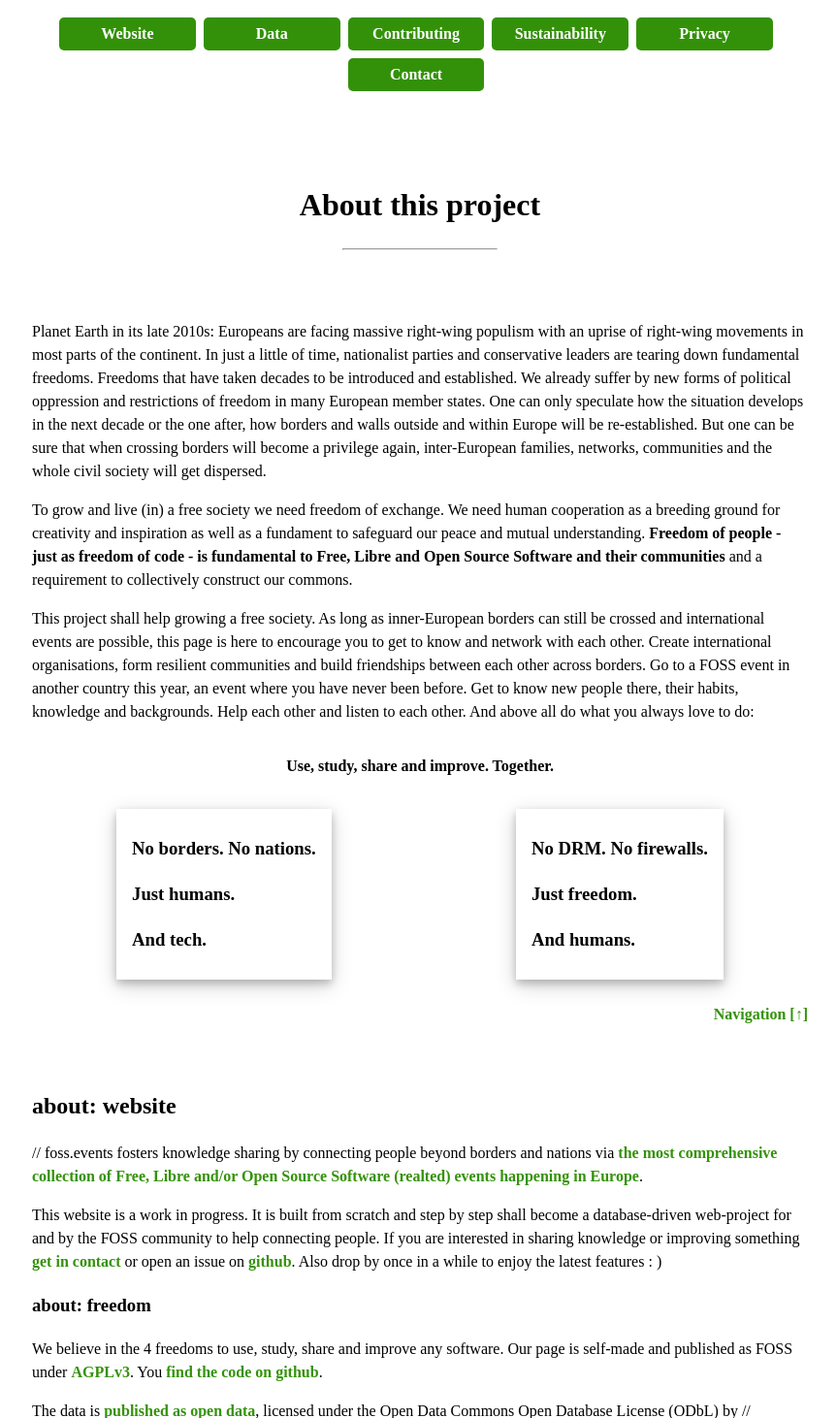
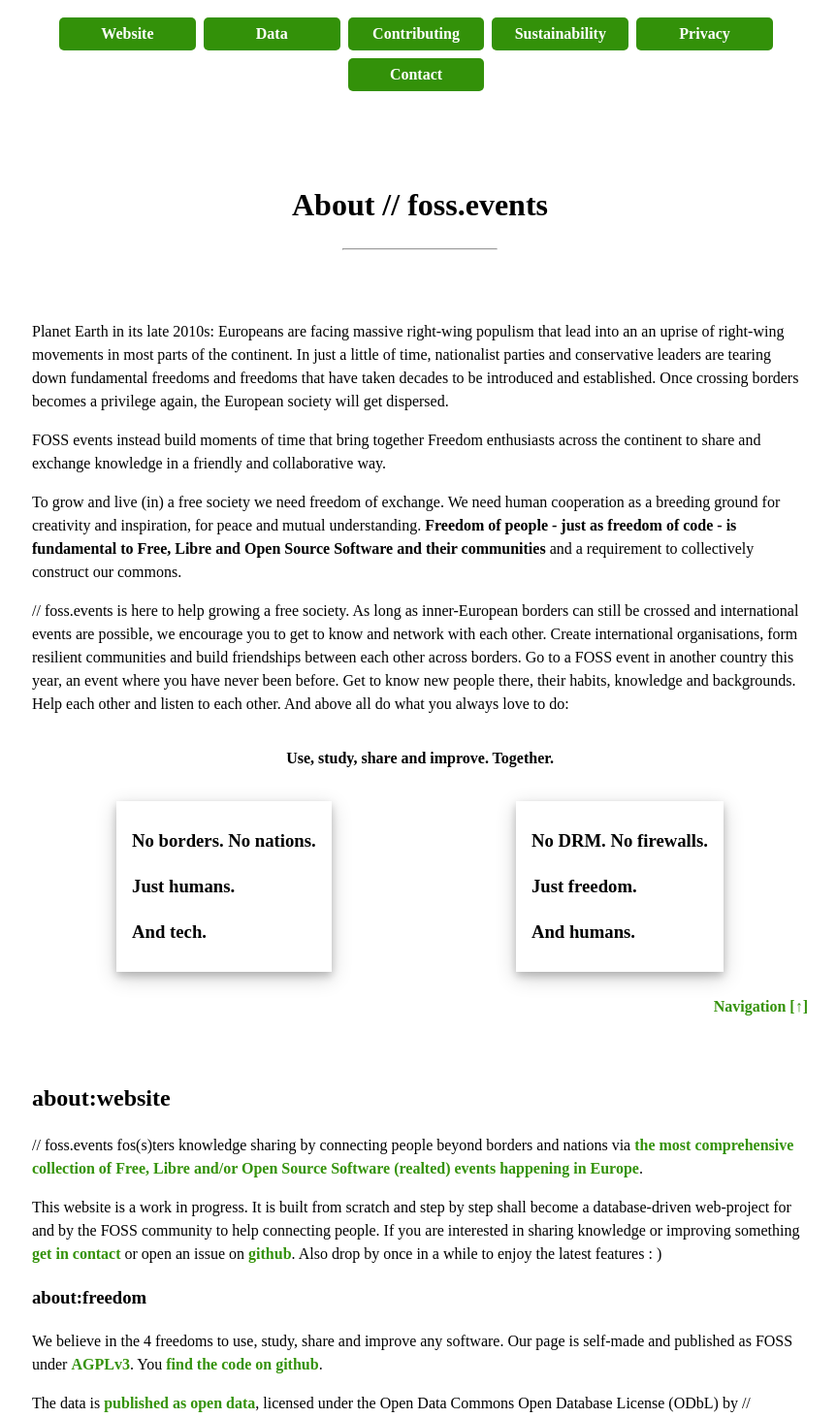
Before and after one commit to foss-events/website, a Python web app: template src/templates/about.html in a window 1280 px wide. Shown: the part 275-1737 px from the top of the page at 97% size, without its empty margins (207-1070 px from the left). Run offline with Jinja, Linux system fonts and the light colour scheme; the template is opened without the code that fills it, so the values that code supplies are empty.

Commit message:
updated header and introduction

```diff
--- a/src/templates/about.html
+++ b/src/templates/about.html
@@ -6,29 +6,29 @@
 
     <meta name="viewport" content="width=device-width, initial-scale=1">
     <meta charset="UTF-8">
-    <meta name="description" content="A collection of FOSS events in Europe"/>
+    <meta name="description" content="About the most comprehensive collection of FOSS events in Europe"/>
     <meta name="keywords"
-          content="Free Software,FOSS,FLOSS,Software Libre, Open Source,Events,Camp,Conferences,Collection,Europe,Unity,Diversity,about,contact,contribute,sustainability,criteria"/>
+          content="Free Software,FOSS,FLOSS,Software Libre, Open Source,Events,Camp,Conferences,Collection,Europe,Unity,Diversity,about,contact,contribute,sustainability,criteria,open data,privacy"/>
 
     <!-- Open Graph meta-data (e.g. Facebook) -->
     <meta property="og:title" content="// foss.events"/>
     <meta property="og:url" content="https://foss.events/about"/>
     <meta property="og:image" content="https://foss.events/img/logo.png"/>
-    <meta property="og:description" content="More about // foss.events, a collection of FOSS events in Europe"/>
+    <meta property="og:description" content="About // foss.events, the most comprehensive collection of FOSS events in Europe"/>
     <meta property="og:locale" content="en"/>
 
     <!-- Twitter meta-data -->
     <meta name="twitter:card" content="summary_large_image"/>
     <meta name="twitter:site" content="@FOSS_events"/>
     <meta name="twitter:title" content="// foss.events"/>
-    <meta name="twitter:description" content="More about // foss.events, a collection of FOSS events in Europe"/>
+    <meta name="twitter:description" content="About // foss.events, the most comprehensive collection of FOSS events in Europe"/>
     <meta name="twitter:image" content="https://foss.events/img/logo.png"/>
     <meta name="twitter:creator" content="@FOSS_events"/>
 
     <link rel="icon" href="/favicon.ico" type="image/x-icon">
     <link rel="stylesheet" type="text/css" href="/styles/fossevents.css">
 
-    <title>// foss.events in Europe</title>
+    <title>About // foss.events</title>
 </head>
 
 <body>
@@ -49,36 +49,45 @@
     --><a href="#contact" class="about-nav__item">Contact</a>
 </p>
 
-<h1 id="project" class="topheading">About this project</h1>
+<h1 id="project" class="topheading">About // foss.events</h1>
 <div style="padding: 0 40% 3em 40%">
     <hr>
 </div>
 
 <section>
     <p>
-        Planet Earth in its late 2010s: Europeans are facing massive right-wing populism with an uprise of right-wing
-        movements in most parts of the continent. In just a little of time, nationalist parties and conservative leaders
-        are tearing down fundamental freedoms. Freedoms that have taken decades to be introduced and established. We
-        already suffer by new forms of political oppression and restrictions of freedom in many European member states.
-        One can only speculate how the situation develops in the next decade or the one after, how borders and walls
-        outside and within Europe will be re-established. But one can be sure that when crossing borders will become a
-        privilege again, inter-European families, networks, communities and the whole civil society will get dispersed.
+        Planet Earth in its late 2010s: Europeans are facing massive right-wing
+		populism that lead into an an uprise of right-wing movements in most parts of
+		the continent. In just a little of time, nationalist parties and conservative
+		leaders are tearing down fundamental freedoms and freedoms that have taken
+		decades to be introduced and established. Once crossing borders becomes
+		a privilege again, the European society will get dispersed.
     </p>
 
     <p>
-        To grow and live (in) a free society we need freedom of exchange. We need human cooperation as a breeding ground
-        for creativity and inspiration as well as a fundament to safeguard our peace and mutual understanding. <strong>Freedom
+		FOSS events instead build moments of time that bring together Freedom
+		enthusiasts across the continent to share and exchange knowledge in a friendly
+		and collaborative way.
+
+    </p>
+
+    <p>
+        To grow and live (in) a free society we need freedom of exchange. We need
+		human cooperation as a breeding ground for creativity and inspiration,
+		for peace and mutual understanding. <strong>Freedom
         of people - just as freedom of code - is fundamental to Free, Libre and Open Source Software and their
         communities</strong> and a requirement to collectively construct our commons.
     </p>
 
     <p>
-        This project shall help growing a free society. As long as inner-European borders can still be crossed and
-        international events are possible, this page is here to encourage you to get to know and network with each
-        other. Create international organisations, form resilient communities and build friendships between each other
-        across borders. Go to a FOSS event in another country this year, an event where you have never been before. Get
-        to know new people there, their habits, knowledge and backgrounds. Help each other and listen to each other. And
-        above all do what you always love to do:
+        // foss.events is here to help growing a free society. As long as
+		inner-European borders can still be crossed and international events are
+		possible, we encourage you to get to know and network with each other. Create
+		international organisations, form resilient communities and build friendships
+		between each other across borders. Go to a FOSS event in another country this
+		year, an event where you have never been before. Get to know new people there,
+		their habits, knowledge and backgrounds. Help each other and listen to each
+		other. And above all do what you always love to do:
     </p>
 
     <p class="about-four-freedoms">
@@ -107,10 +116,10 @@
 
 
 <section id="website" class="section">
-    <h2>about: website</h2>
+    <h2>about:website</h2>
 
     <p>
-         // foss.events fosters knowledge sharing by connecting people beyond borders and nations via <a href="/">the most comprehensive collection of Free, Libre and/or Open Source Software (realted) events happening in Europe</a>.
+         // foss.events fos(s)ters knowledge sharing by connecting people beyond borders and nations via <a href="/">the most comprehensive collection of Free, Libre and/or Open Source Software (realted) events happening in Europe</a>.
     </p>
 
     <p>
@@ -122,7 +131,7 @@
     </p>
 
 
-    <h3 id="freedom">about: freedom</h3>
+    <h3 id="freedom">about:freedom</h3>
 
     <p>
         We believe in the 4 freedoms to use, study, share and improve any software. Our page is self-made and published
@@ -133,7 +142,7 @@
     </p>
 
 
-    <h3 id="diversity">about: diversity</h3>
+    <h3 id="diversity">about:diversity</h3>
 
     <p>
         There are reasons and arguments why some people prefer FOSS over FLOSS or vice versa, why some refer to Open
@@ -160,7 +169,7 @@
 
 
 <section id="data" class="section">
-    <h2>about: data</h2>
+    <h2>about:data</h2>
 
     <p>
         All event-data on // foss.events is collected by hand or generously shared with us by an event-organiser. In
@@ -171,7 +180,7 @@
     </p>
 
 
-<h3 id="criteria">about: criteria</h3>
+<h3 id="criteria">about:criteria</h3>
 
     <p>
         // foss.events is all about collecting and spreading FOSS events in Europe. These are mainly conferences but can
@@ -194,7 +203,7 @@
         yet in our list, please contribute. [<a href="#contribute">&uarr;</a>]</p>
 
 
-    <h3 id="legend">about: legend</h3>
+    <h3 id="legend">about:legend</h3>
 
     <ul>
         <li>
@@ -270,7 +279,7 @@
         </li>
     </ul>
 
-    <h3 id="datalicense">about: license</h3>
+    <h3 id="datalicense">about:license</h3>
 
 <p>All data on https://foss.events is open data, licensed under the <a href="https://opendatacommons.org/licenses/odbl/">Open Data Commons Open Database License (ODbL)</a> by // foss.events.</p>
 
@@ -290,7 +299,7 @@
 
 
 <section id="contributing" class="section">
-    <h2>about: contributing</h2>
+    <h2>about:contributing</h2>
     <p>
         If you know of an event that matches our criteria [<a href="#criteria">&darr;</a>] and you do not see it
         mentioned in our list of events, please contribute. The easiest option is to simply copy-paste the URL of the
@@ -324,7 +333,7 @@
 <!--
 <section id="promoting" class="section">
 
-    <h2>about: promoting</h2>
+    <h2>about:promoting</h2>
 
     <p>
         If you like this project and you like to spread the word, you can <a href="/outreach.html#posters">print one or
```
